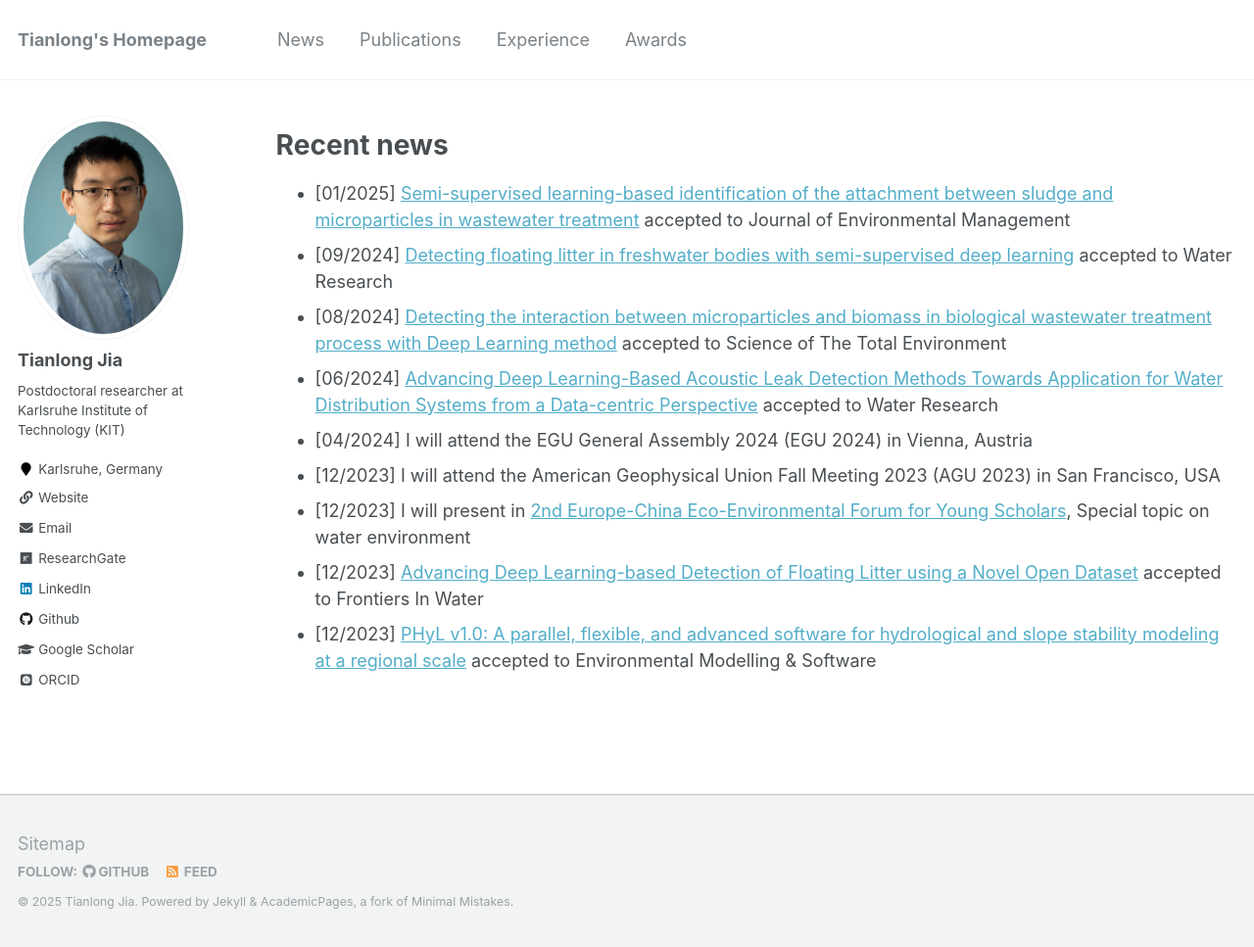
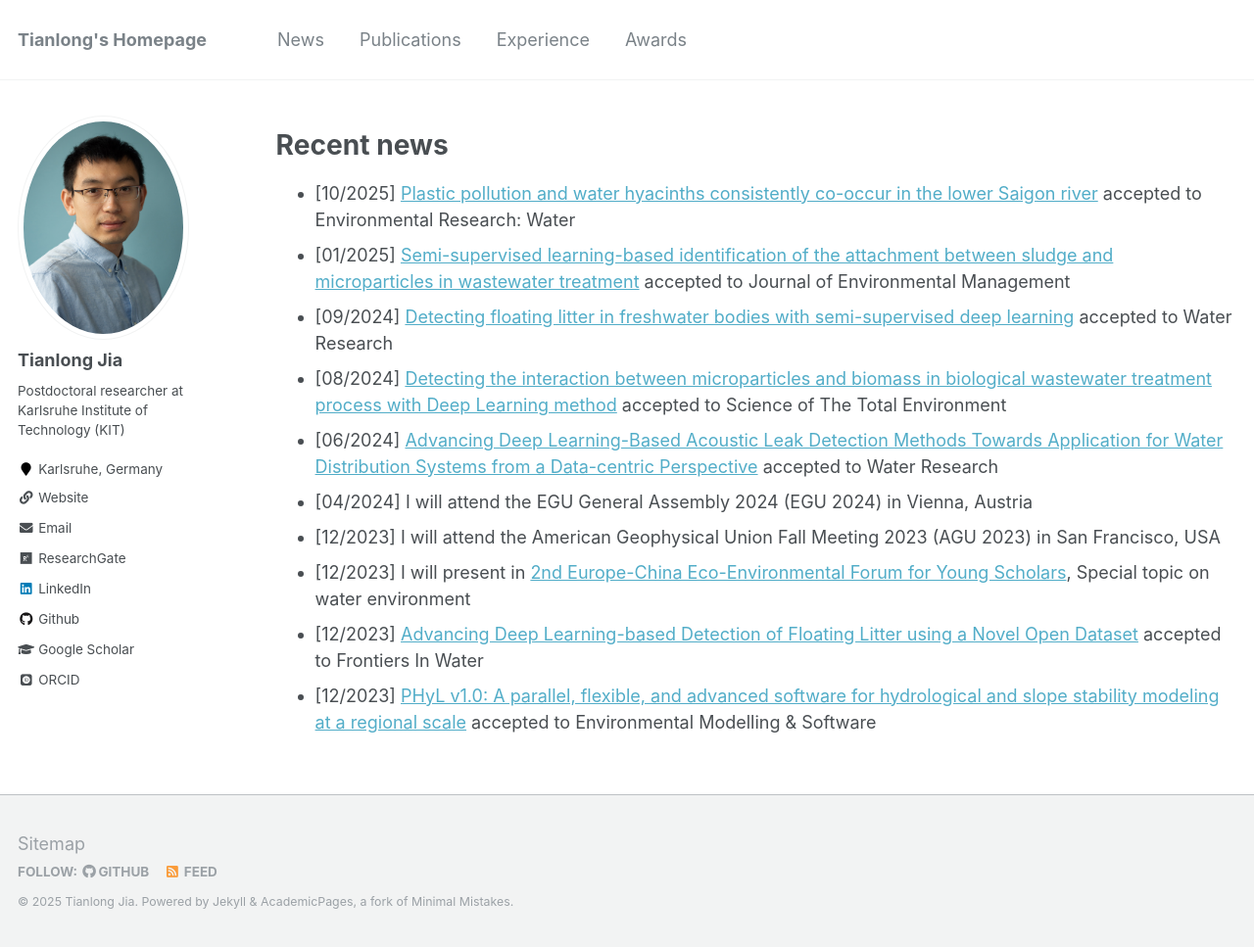
Before and after one commit to TianlongJia/TianlongJia.github.io, a Jekyll site: the page built from _pages/news.md, in a window 1280 px wide and 967 px high. Shown: the whole window at 98% size. Built offline with Jekyll 4.4.1, drawn with Linux system fonts in a browser that asks for light colours; some web fonts are replaced.

```diff
--- a/_pages/news.md
+++ b/_pages/news.md
@@ -6,6 +6,7 @@ author_profile: true
 ---
 {% include base_path %}
 # Recent news
+- [10/2025] [Plastic pollution and water hyacinths consistently co-occur in the lower Saigon river](https://doi.org/10.1088/3033-4942/ae10d7) accepted to Environmental Research: Water
 - [01/2025] [Semi-supervised learning-based identification of the attachment between sludge and microparticles in wastewater treatment](https://doi.org/10.1016/j.jenvman.2025.124268) accepted to Journal of Environmental Management
 - [09/2024] [Detecting floating litter in freshwater bodies with semi-supervised deep learning](https://doi.org/10.1016/j.watres.2024.122405) accepted to Water Research
 - [08/2024] [Detecting the interaction between microparticles and biomass in biological wastewater treatment process with Deep Learning method](https://doi.org/10.1016/j.scitotenv.2024.175813) accepted to Science of The Total Environment
```
Also changed, not shown: _pages/publications.md (+7 -1 lines).
